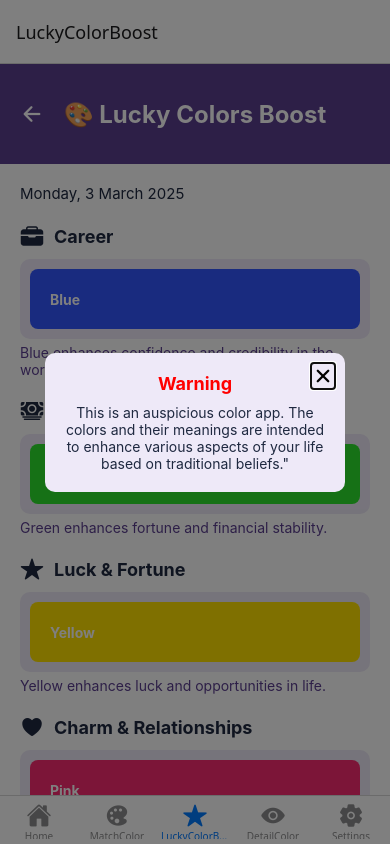
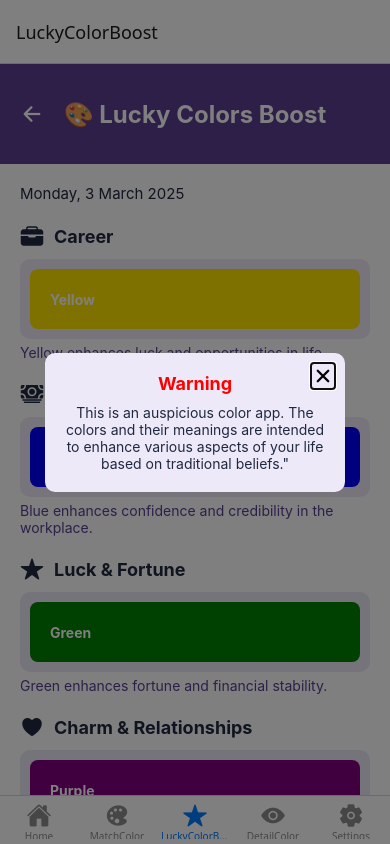
Before and after one commit to HassakornBuraurai/Charmony, a React Native app: screen /LuckyColorBoost in a window 390 px wide. Built offline with nearby package versions, Linux system fonts and the light colour scheme.

Commit message:
Update Lucky colorboostscreen

```diff
--- a/screens/HomeScreen.js
+++ b/screens/HomeScreen.js
@@ -48,11 +48,11 @@ export default function HomeScreen() {
               <View style={styles.colorBox}>
                 <Text style={styles.colorTitle}>Lucky Color</Text>
                 <View style={styles.colorBar}>
-                  <View style={[styles.colorSegment, { backgroundColor: "#008000", flex: 1 }]}>
-                    <Text style={styles.colorText}>Green</Text>
-                  </View>
                   <View style={[styles.colorSegment, { backgroundColor: "#0000FF", flex: 1 }]}>
                     <Text style={styles.colorText}>Blue</Text>
+                  </View>
+                  <View style={[styles.colorSegment, { backgroundColor: "#FFEB99", flex: 1 }]}>
+                    <Text style={styles.colorText}>Cream</Text>
                   </View>
                 </View>
               </View>
@@ -62,8 +62,8 @@ export default function HomeScreen() {
                   <View style={[styles.colorSegment, { backgroundColor: "#FF0000", flex: 1 }]}>
                     <Text style={styles.colorText}>Red</Text>
                   </View>
-                  <View style={[styles.colorSegment, { backgroundColor: "#FFC0CB", flex: 1 }]}>
-                    <Text style={styles.colorText}>Pink</Text>
+                  <View style={[styles.colorSegment, { backgroundColor: "orange", flex: 1 }]}>
+                    <Text style={styles.colorText}>Orange</Text>
                   </View>
                 </View>
               </View>
--- a/screens/LuckyColorBoostScreen.js
+++ b/screens/LuckyColorBoostScreen.js
@@ -37,30 +37,30 @@ export default function LuckyColorBoostScreen() {
             {
               title: "Career",
               icon: "briefcase",
-              color: "#3357FF",
-              name: "Blue",
+              color: "#ffe200",
+              name: "Yellow",
               description:
-                "Blue enhances confidence and credibility in the workplace.",
+                "Yellow enhances luck and opportunities in life.",
             },
             {
               title: "Finance & Wealth",
               icon: "cash",
-              color: "#2de32d",
+              color: "#0000FF",
+              name: "Blue",
+              description: "Blue enhances confidence and credibility in the workplace.",
+            },
+            {
+              title: "Luck & Fortune",
+              icon: "star",
+              color: "#008000",
               name: "Green",
               description: "Green enhances fortune and financial stability.",
             },
             {
-              title: "Luck & Fortune",
-              icon: "star",
-              color: "#ffe200",
-              name: "Yellow",
-              description: "Yellow enhances luck and opportunities in life.",
-            },
-            {
               title: "Charm & Relationships",
               icon: "heart",
-              color: "#f92b70",
-              name: "Pink",
+              color: "#800080",
+              name: "Purple",
               description: "Pink enhances charm and positive relationships.",
             },
           ].map((item, index) => (
```
